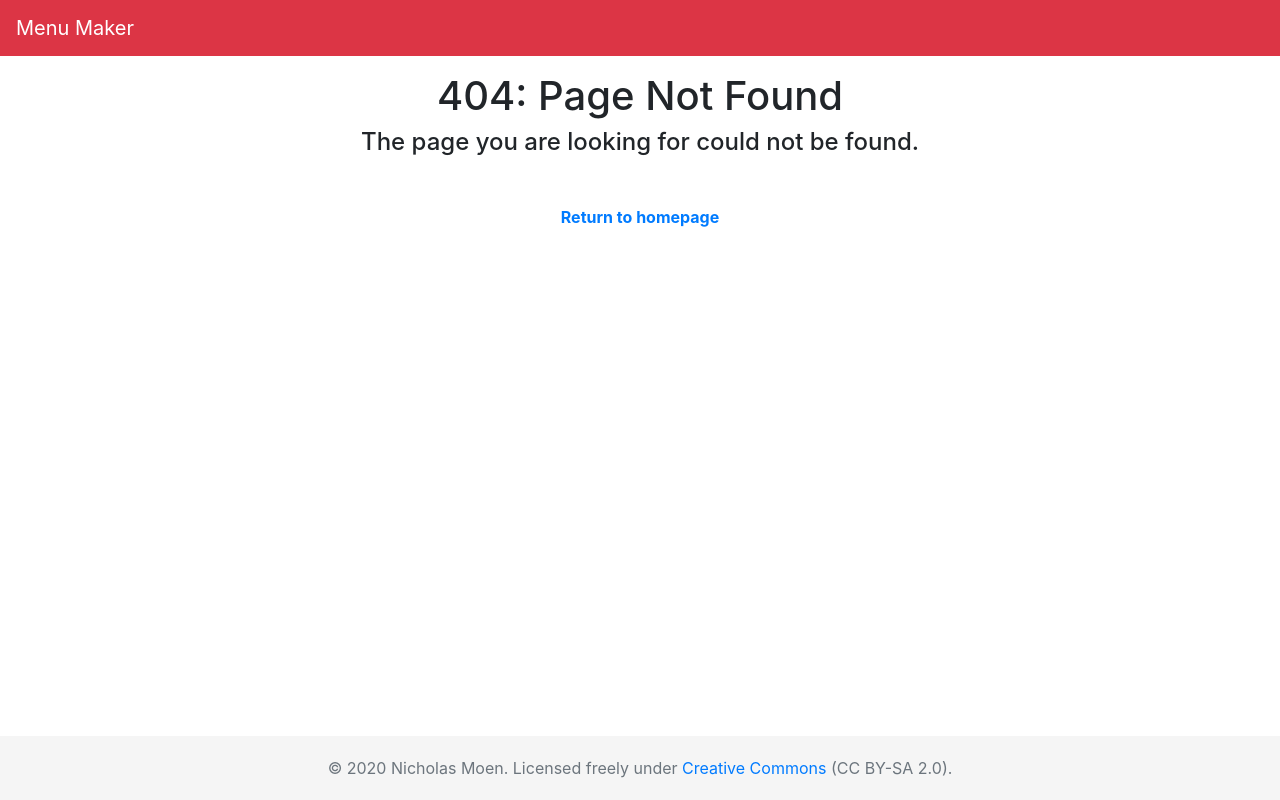
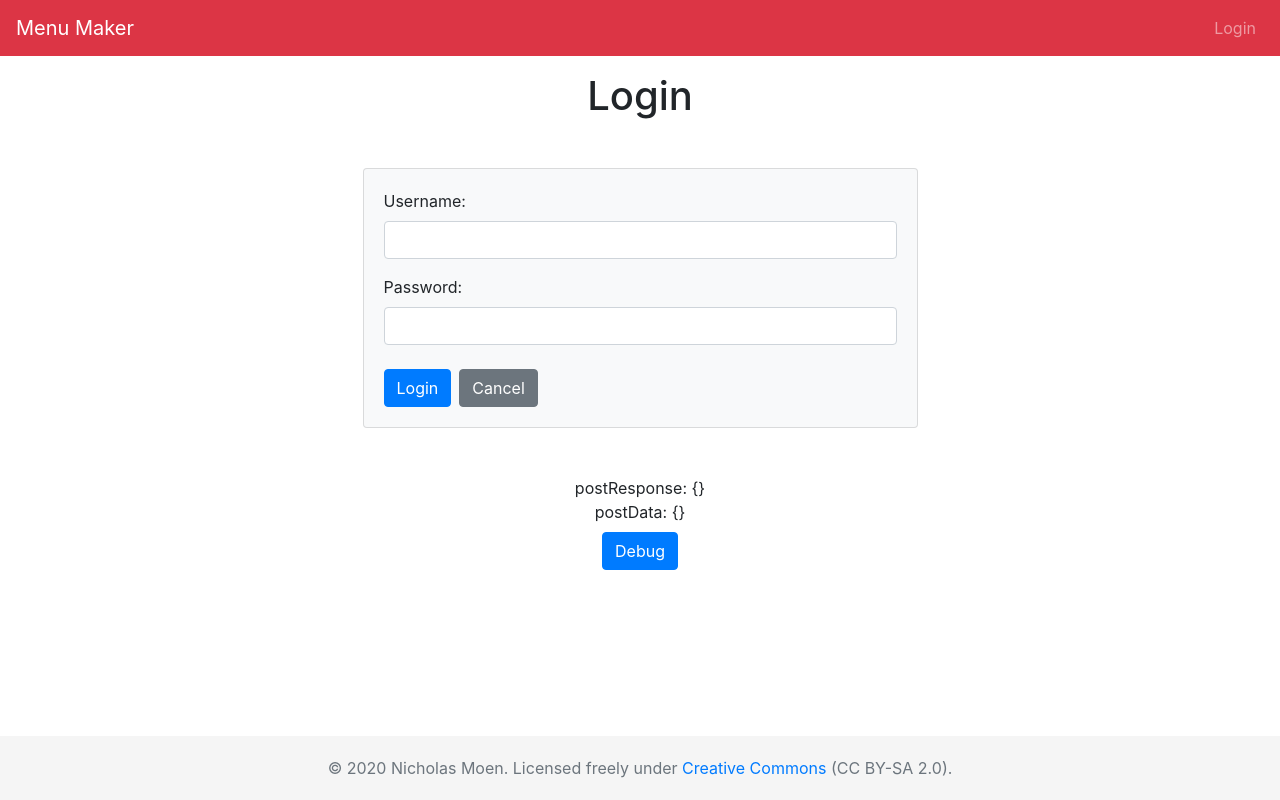
Before and after one commit to arcanemachine/vue-menu-maker, a Vue app: page /login in a window 1280 px wide. Before the commit this address had no page. Built offline with nearby package versions, Linux system fonts and the light colour scheme.

Commit message:
Create Login view, get API token after successful authorization

```diff
--- a/src/components/NavBar.vue
+++ b/src/components/NavBar.vue
@@ -1,6 +1,15 @@
 <template>
   <b-navbar variant="danger" type="dark">
-    <b-navbar-brand>Menu Maker</b-navbar-brand>
+
+    <b-link :to="{name: 'home'}">
+      <b-navbar-brand>Menu Maker</b-navbar-brand>
+    </b-link>
+
+    <!-- Login/Registration -->
+    <b-navbar-nav class="ml-auto">
+      <b-nav-item :to="{name: 'login'}">Login</b-nav-item>
+    </b-navbar-nav>
+
   </b-navbar>
 </template>
 
--- a/src/router/index.js
+++ b/src/router/index.js
@@ -12,7 +12,12 @@ const routes = [
     component: Home
   },
   {
-    path: '/restaurants/',
+    path: '/login',
+    name: 'login',
+    component: () => import ('../views/Login.vue')
+  },
+  {
+    path: '/restaurants',
     name: 'restaurantList',
     component: () => import ('../views/RestaurantList.vue')
   },
--- a/src/store/index.js
+++ b/src/store/index.js
@@ -5,11 +5,11 @@ Vue.use(Vuex)
 
 export default new Vuex.Store({
   state: {
-    helloWorld: 'Hello World!'
+		loginUrl: 'http://192.168.1.120:8000/api/v1/rest-auth/login/'
   },
   getters:{
-    helloWorld (state) {
-      return state.helloWorld;
+    loginUrl (state) {
+      return state.loginUrl;
     }
   }
 })
--- /dev/null
+++ b/src/views/Login.vue
@@ -0,0 +1,84 @@
+<template>
+  <div>
+    <h1 class="text-center">Login</h1>
+
+    <b-card class="w-50 mt-5 bg-light ml-auto mr-auto">
+      <b-form @submit="onSubmit">
+
+        <b-form-group id="username"
+                      label="Username:"
+                      label-for="input-username">
+          <b-form-input id="input-username"
+                        v-model="form.username"
+                        required>
+          </b-form-input>
+        </b-form-group>
+
+        <b-form-group id="password"
+                      label="Password:"
+                      label-for="input-password">
+          <b-form-input id="input-password"
+                        v-model="form.password"
+                        type="password"
+                        required>
+          </b-form-input>
+        </b-form-group>
+
+        <div class="mt-4">
+          <b-button type="submit"
+                    variant="primary">Login</b-button>
+          <b-button @click="$router.push('/')"
+                    variant="secondary"
+                    class="ml-2">Cancel</b-button>
+        </div>
+
+      </b-form>
+    </b-card>
+
+    <div class="mt-5 text-center">
+      postResponse: {{ postResponse }}<br>
+      postData: {{ postData }}<br>
+      <button @click="debug()" class="mt-2 btn btn-primary">Debug</button>
+    </div>
+
+
+  </div>
+</template>
+
+<script>
+export default {
+  name: 'Home',
+  data() {
+    return {
+      form: {
+        'username': '',
+        'password': '',
+      },
+      postResponse: {},
+      postData: {},
+    }
+  },
+  methods: {
+    onSubmit(event) {
+      event.preventDefault()
+      console.log('login()');
+      this.login()
+    },
+    login() {
+      let url = this.$store.getters.loginUrl;
+      fetch(url, {
+        method: 'POST',
+        headers: {
+          'Content-Type': 'application/json'
+        },
+        body: JSON.stringify(this.form)
+      })
+      .then(response => this.postResponse = response.json())
+      .then(data => this.postData = data);
+      if ('key' in this.postData) {
+        console.log(this.postData.key);
+      }
+    },
+  }
+}
+</script>
```
Also changed, not shown: 1 other file (tests, documents, lock files or other folders).
